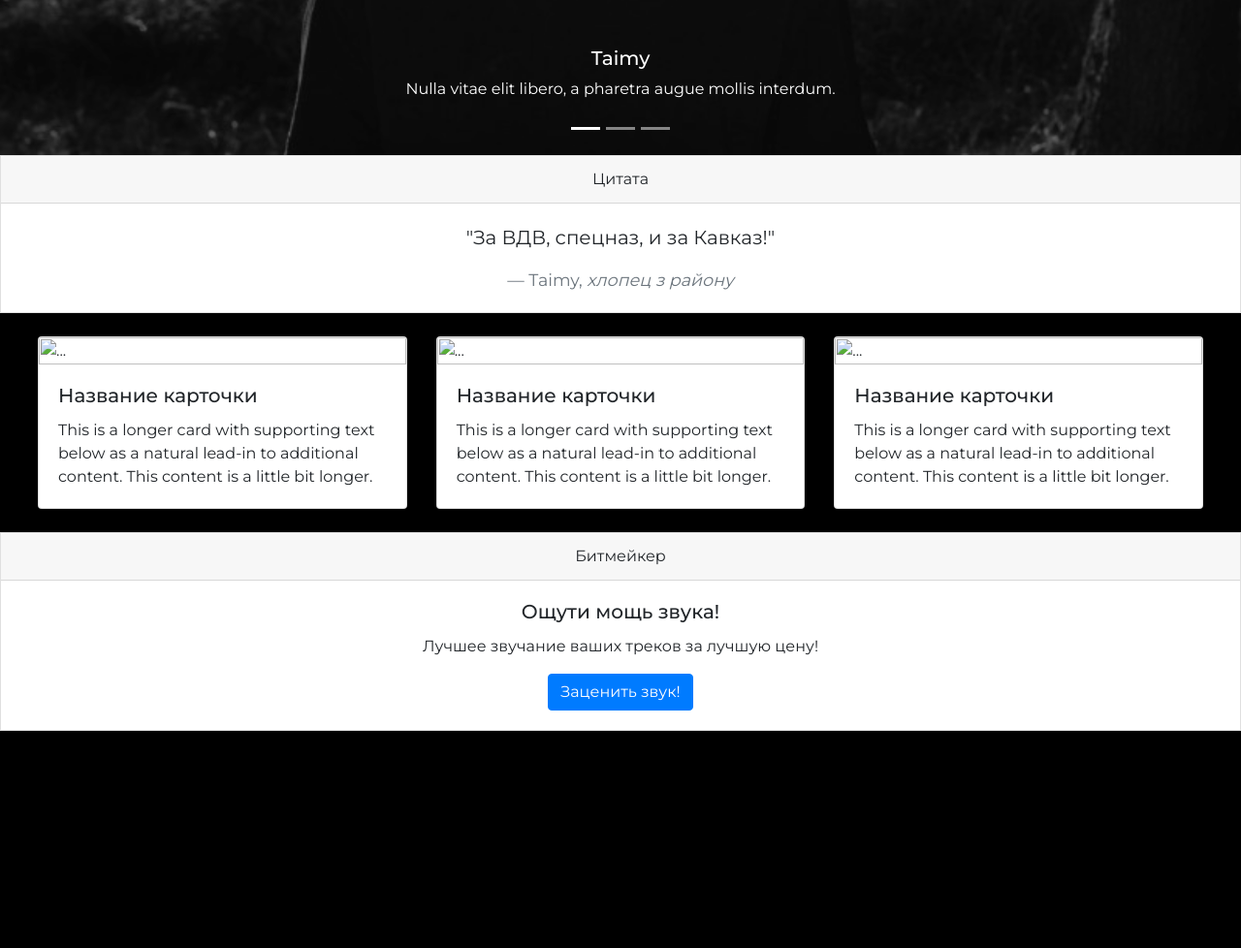
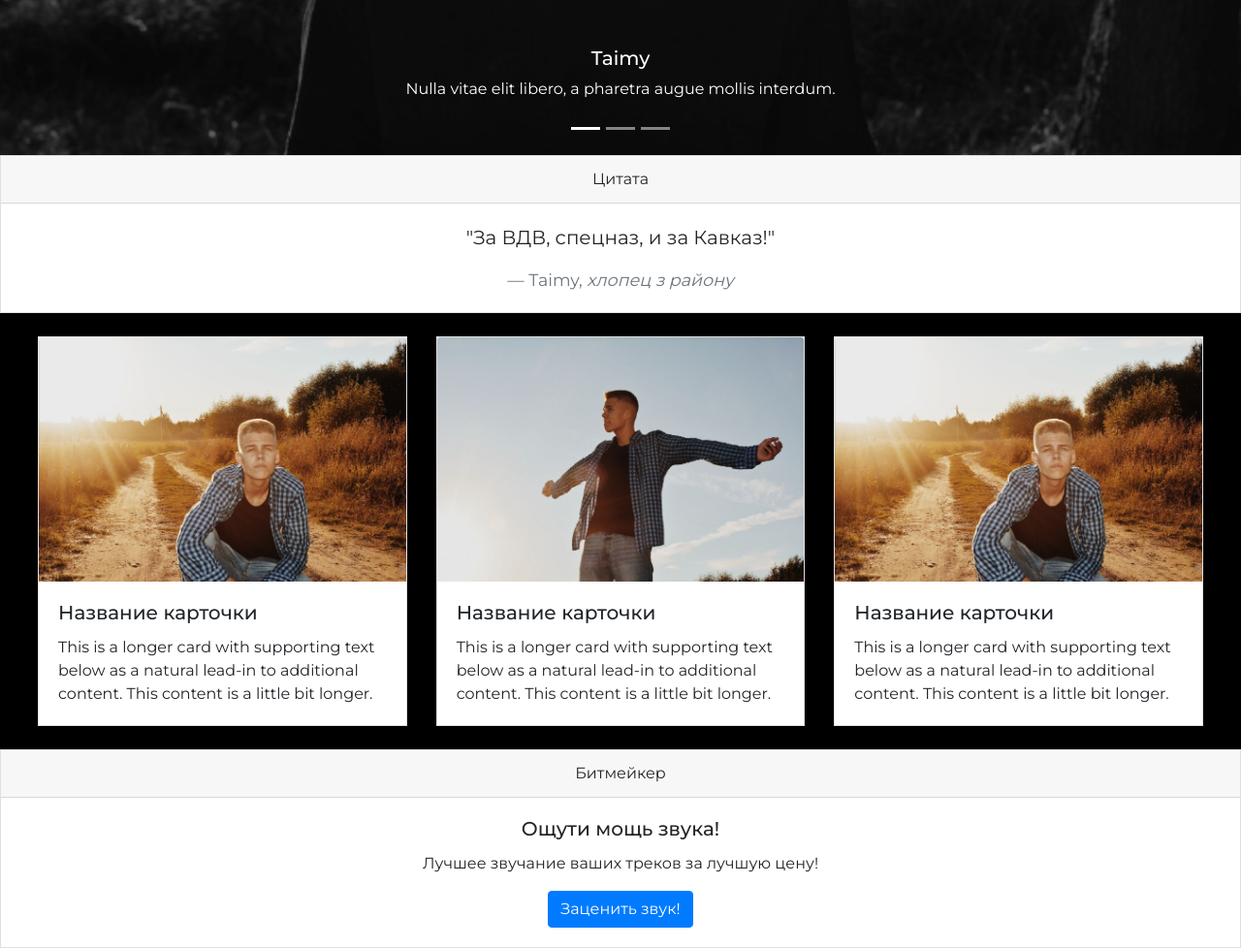
Before and after one commit to eugenepash/TaimyProject, a plain HTML site: page index.html in a window 1280 px wide. Shown: the part 725-1703 px from the top of the page at 97% size. Before the commit the page ends 1479 px from the top, so only its background shows below. Drawn offline with nearby package versions, Linux system fonts and the light colour scheme.

Commit message:
Add files via upload

```diff
--- a/index.html
+++ b/index.html
@@ -90,27 +90,27 @@
     </div>
 <!--    -->
     <div class="row row-cols-1 row-cols-md-3 g-4 rounded-0 m-4">
-        <div class="col rounded-0">
-            <div class="card">
-                <img src="..." class="card-img-top" alt="...">
+        <div class="col">
+            <div class="card rounded-0">
+                <img src="images/carousel/3.jpg" class="card-img-top" alt="...">
                 <div class="card-body">
                     <h5 class="card-title">Название карточки</h5>
                     <p class="card-text">This is a longer card with supporting text below as a natural lead-in to additional content. This content is a little bit longer.</p>
                 </div>
             </div>
         </div>
-        <div class="col rounded-0">
-            <div class="card">
-                <img src="..." class="card-img-top" alt="...">
+        <div class="col">
+            <div class="card rounded-0">
+                <img src="images/carousel/2.jpg" class="card-img-top" alt="...">
                 <div class="card-body">
                     <h5 class="card-title">Название карточки</h5>
                     <p class="card-text">This is a longer card with supporting text below as a natural lead-in to additional content. This content is a little bit longer.</p>
                 </div>
             </div>
         </div>
-        <div class="col rounded-0">
-            <div class="card">
-                <img src="..." class="card-img-top" alt="...">
+        <div class="col ">
+            <div class="card rounded-0">
+                <img src="images/carousel/3.jpg" class="card-img-top" alt="...">
                 <div class="card-body">
                     <h5 class="card-title">Название карточки</h5>
                     <p class="card-text">This is a longer card with supporting text below as a natural lead-in to additional content. This content is a little bit longer.</p>
```
